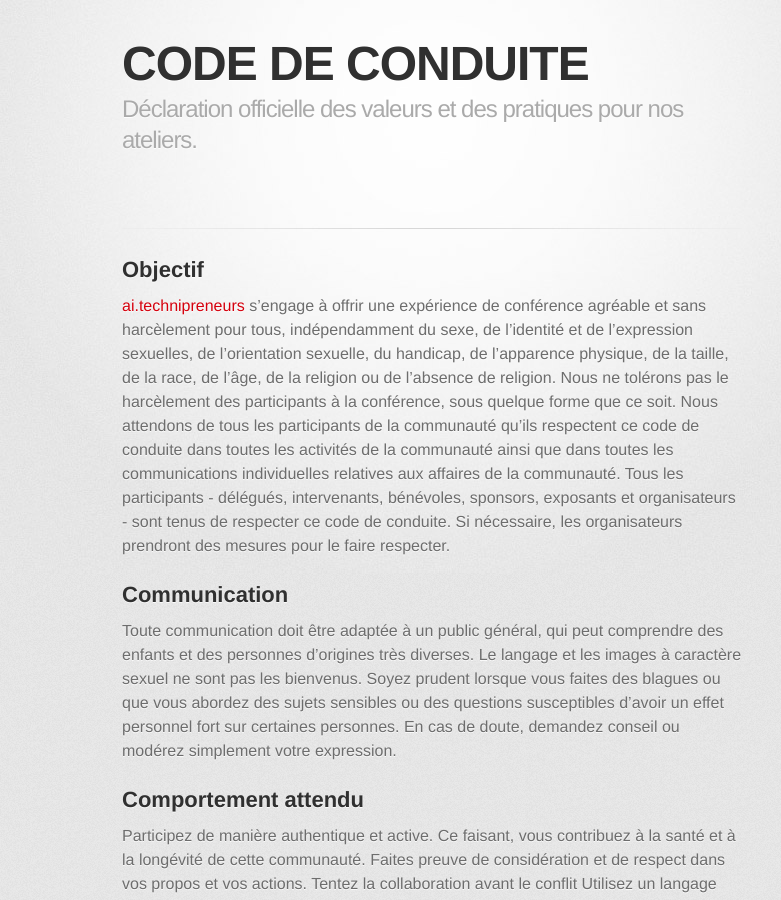
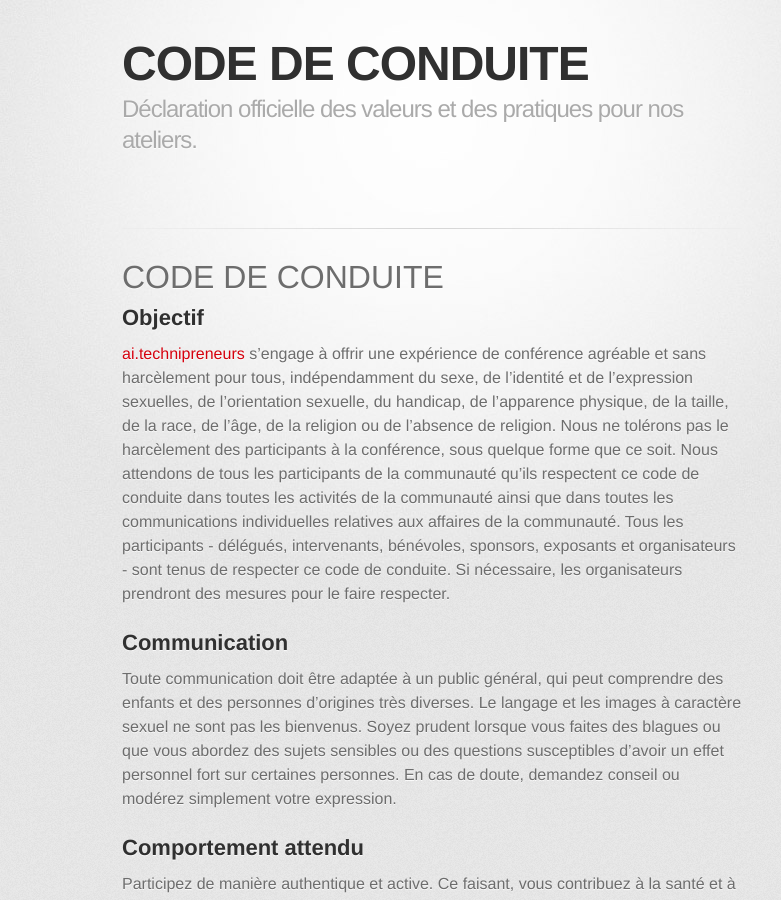
Before and after one commit to ai-technipreneurs/code-conduite-ateliers-ai, a Jekyll site: the page built from index.md, in a window 1280 px wide and 900 px high. Shown: the whole window, without its empty margins (208-989 px from the left). Built offline with Jekyll 4.4.1, drawn with Linux system fonts in a browser that asks for light colours; some web fonts are replaced.

Commit message:
Update index.md

```diff
--- a/index.md
+++ b/index.md
@@ -2,7 +2,7 @@
 layout: default
 ---
 
-
+# CODE DE CONDUITE
 
 ## Objectif
 
```
